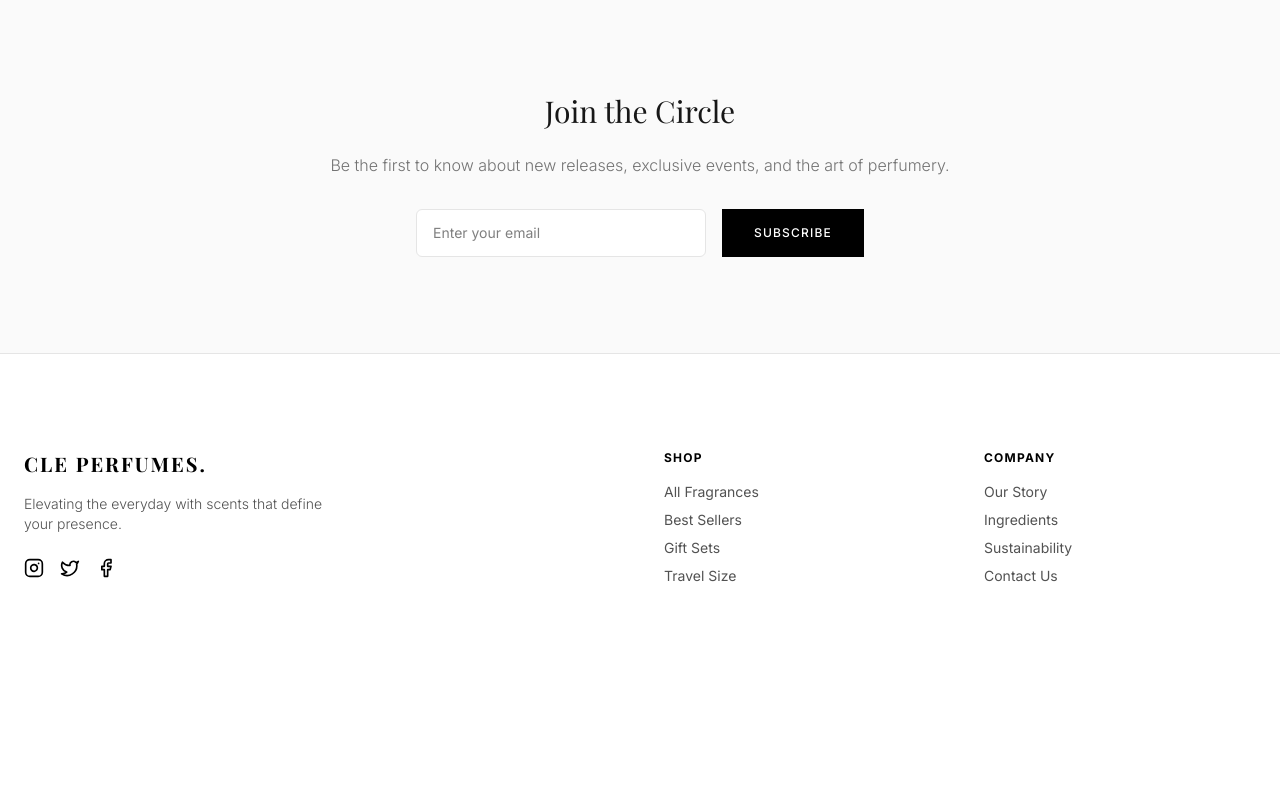
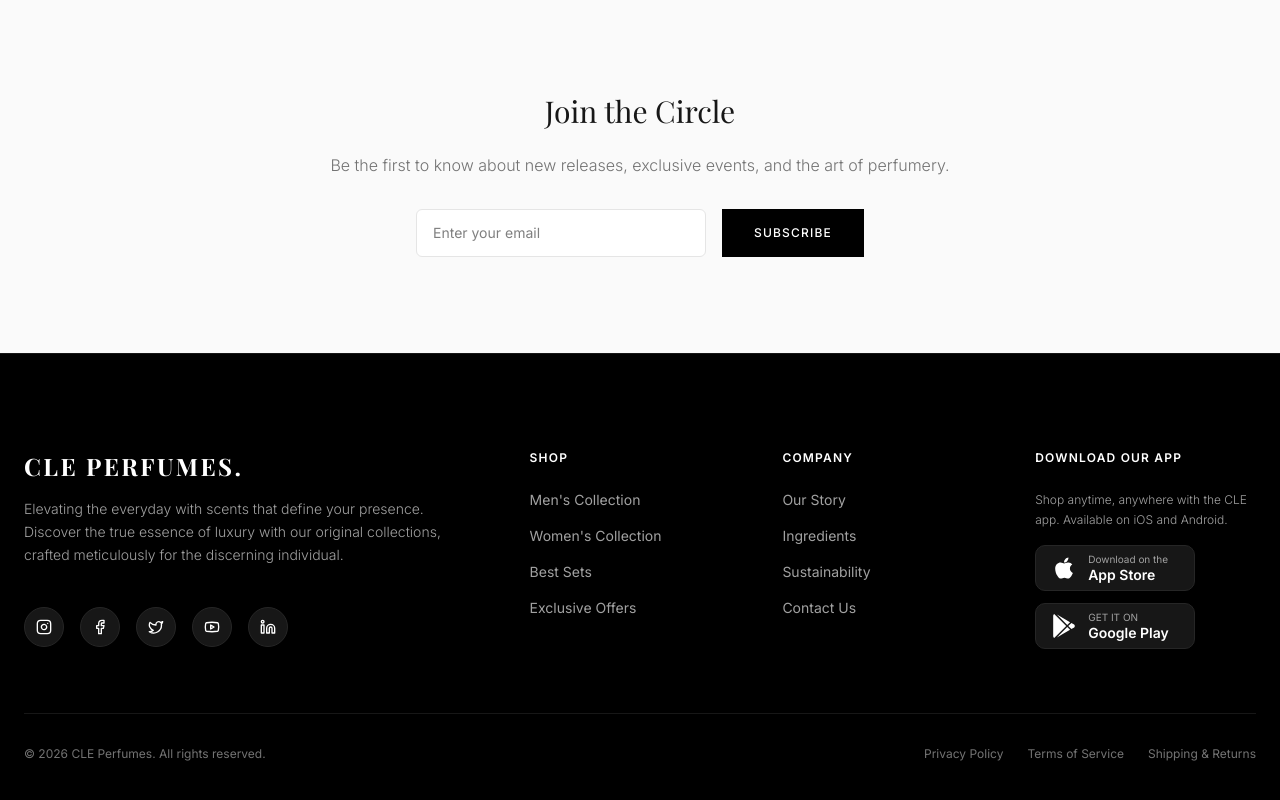
Before and after one commit to pvsameerpvs/clt-perfume-frontend, a Next.js app: page / in a window 1280 px wide. Shown: the part 4700-5500 px from the top of the page. Before the commit the page ends 5382 px from the top, so only its background shows below. Built offline with nearby package versions, Linux system fonts and the light colour scheme; a web font is replaced by a local one.

Commit message:
fix : ui currct

```diff
--- a/src/components/brand-story.tsx
+++ b/src/components/brand-story.tsx
@@ -7,7 +7,7 @@
     <section className="py-24 bg-neutral-900 text-white overflow-hidden">
       <div className="container mx-auto px-4 md:px-6 relative">
         <div className="grid grid-cols-1 md:grid-cols-2 gap-16 items-center">
-          <div className="relative aspect-[3/4] md:aspect-square w-full">
+          <div className="relative aspect-[3/4] md:aspect-square w-full rounded-2xl overflow-hidden">
             <Image
               src="/Philosophy.png"
               alt="Perfume bottle on dark stone"
--- a/src/components/footer.tsx
+++ b/src/components/footer.tsx
@@ -1,54 +1,102 @@
-
-import { Facebook, Instagram, Twitter } from "lucide-react"
+import { Facebook, Instagram, Twitter, Youtube, Linkedin } from "lucide-react"
+import Link from "next/link"
 
 export function Footer() {
   return (
-    <footer className="bg-white border-t border-neutral-200">
-      <div className="container mx-auto px-4 md:px-6 py-12 md:py-24">
-        <div className="grid grid-cols-1 md:grid-cols-4 gap-12 text-sm text-neutral-600">
-          <div className="space-y-4 col-span-1 md:col-span-2">
-            <h3 className="text-xl font-bold font-serif tracking-widest text-black mb-4">CLE PERFUMES.</h3>
-            <p className="max-w-xs font-light">
-              Elevating the everyday with scents that define your presence.
+    <footer className="bg-black text-white border-t border-neutral-900">
+      <div className="container mx-auto px-4 md:px-6 py-16 md:py-24">
+        <div className="grid grid-cols-1 md:grid-cols-2 lg:grid-cols-5 gap-12 lg:gap-8 text-sm text-neutral-400">
+
+          {/* Brand Info */}
+          <div className="space-y-6 col-span-1 lg:col-span-2">
+            <h3 className="text-2xl font-bold font-serif tracking-widest text-white mb-4">CLE PERFUMES.</h3>
+            <p className="max-w-md font-light leading-relaxed">
+              Elevating the everyday with scents that define your presence. Discover the true essence of luxury with our original collections, crafted meticulously for the discerning individual.
             </p>
-            <div className="flex gap-4 mt-6">
-              <a href="#" className="text-black hover:text-neutral-500 transition-colors">
-                <Instagram className="h-5 w-5" />
+
+            {/* Social Media */}
+            <div className="flex gap-4 pt-4">
+              <a href="#" className="w-10 h-10 rounded-full bg-neutral-900 border border-neutral-800 flex items-center justify-center text-white hover:bg-white hover:text-black transition-all">
+                <Instagram className="h-4 w-4" />
                 <span className="sr-only">Instagram</span>
               </a>
-              <a href="#" className="text-black hover:text-neutral-500 transition-colors">
-                <Twitter className="h-5 w-5" />
+              <a href="#" className="w-10 h-10 rounded-full bg-neutral-900 border border-neutral-800 flex items-center justify-center text-white hover:bg-white hover:text-black transition-all">
+                <Facebook className="h-4 w-4" />
+                <span className="sr-only">Facebook</span>
+              </a>
+              <a href="#" className="w-10 h-10 rounded-full bg-neutral-900 border border-neutral-800 flex items-center justify-center text-white hover:bg-white hover:text-black transition-all">
+                <Twitter className="h-4 w-4" />
                 <span className="sr-only">Twitter</span>
               </a>
-              <a href="#" className="text-black hover:text-neutral-500 transition-colors">
-                <Facebook className="h-5 w-5" />
-                <span className="sr-only">Facebook</span>
+              <a href="#" className="w-10 h-10 rounded-full bg-neutral-900 border border-neutral-800 flex items-center justify-center text-white hover:bg-white hover:text-black transition-all">
+                <Youtube className="h-4 w-4" />
+                <span className="sr-only">YouTube</span>
+              </a>
+              <a href="#" className="w-10 h-10 rounded-full bg-neutral-900 border border-neutral-800 flex items-center justify-center text-white hover:bg-white hover:text-black transition-all">
+                <Linkedin className="h-4 w-4" />
+                <span className="sr-only">LinkedIn</span>
               </a>
             </div>
           </div>
 
-          <div className="space-y-4">
-            <h4 className="font-bold text-black uppercase tracking-widest text-xs mb-4">Shop</h4>
-            <ul className="space-y-2">
-              <li><a href="#" className="hover:text-black transition-colors">All Fragrances</a></li>
-              <li><a href="#" className="hover:text-black transition-colors">Best Sellers</a></li>
-              <li><a href="#" className="hover:text-black transition-colors">Gift Sets</a></li>
-              <li><a href="#" className="hover:text-black transition-colors">Travel Size</a></li>
+          {/* Shop */}
+          <div className="space-y-6">
+            <h4 className="font-semibold text-white uppercase tracking-widest text-xs">Shop</h4>
+            <ul className="space-y-4">
+              <li><Link href="/collections/mens" className="hover:text-white transition-colors">Men's Collection</Link></li>
+              <li><Link href="/collections/womens" className="hover:text-white transition-colors">Women's Collection</Link></li>
+              <li><Link href="/collections/deals" className="hover:text-white transition-colors">Best Sets</Link></li>
+              <li><Link href="/offers" className="hover:text-white transition-colors">Exclusive Offers</Link></li>
             </ul>
           </div>
 
-          <div className="space-y-4">
-            <h4 className="font-bold text-black uppercase tracking-widest text-xs mb-4">Company</h4>
-            <ul className="space-y-2">
-              <li><a href="#" className="hover:text-black transition-colors">Our Story</a></li>
-              <li><a href="#" className="hover:text-black transition-colors">Ingredients</a></li>
-              <li><a href="#" className="hover:text-black transition-colors">Sustainability</a></li>
-              <li><a href="#" className="hover:text-black transition-colors">Contact Us</a></li>
+          {/* Company */}
+          <div className="space-y-6">
+            <h4 className="font-semibold text-white uppercase tracking-widest text-xs">Company</h4>
+            <ul className="space-y-4">
+              <li><Link href="#" className="hover:text-white transition-colors">Our Story</Link></li>
+              <li><Link href="#" className="hover:text-white transition-colors">Ingredients</Link></li>
+              <li><Link href="#" className="hover:text-white transition-colors">Sustainability</Link></li>
+              <li><Link href="#" className="hover:text-white transition-colors">Contact Us</Link></li>
             </ul>
+          </div>
+
+          {/* Apps */}
+          <div className="space-y-6">
+            <h4 className="font-semibold text-white uppercase tracking-widest text-xs">Download Our App</h4>
+            <p className="text-xs font-light leading-relaxed mb-4">Shop anytime, anywhere with the CLE app. Available on iOS and Android.</p>
+            <div className="flex flex-col gap-3">
+              <a href="#" className="inline-block hover:scale-105 transition-transform origin-left">
+                <div className="flex items-center gap-3 bg-neutral-900 border border-neutral-800 rounded-lg px-4 py-2 w-[160px] shadow-sm">
+                  <svg viewBox="0 0 384 512" className="w-6 h-6 fill-white"><path d="M318.7 268.7c-.2-36.7 16.4-64.4 50-84.8-18.8-26.9-47.2-41.7-84.7-44.6-35.5-2.8-74.3 20.7-88.5 20.7-15 0-49.4-19.7-76.4-19.7C63.3 141.2 4 184.8 4 273.5q0 39.3 14.4 81.2c12.8 36.7 59 126.7 107.2 125.2 25.2-.6 43-17.9 75.8-17.9 31.8 0 48.3 17.9 76.4 17.9 48.6-.7 90.4-82.5 102.6-119.3-65.2-30.7-61.7-90-61.7-91.9zm-56.6-164.2c27.3-32.4 24.8-61.9 24-72.5-24.1 1.4-52 16.4-67.9 34.9-17.5 19.8-27.8 44.3-25.6 71.9 26.1 2 49.9-11.4 69.5-34.3z"/></svg>
+                  <div className="flex flex-col">
+                    <span className="text-[10px] leading-none text-neutral-400">Download on the</span>
+                    <span className="text-sm font-semibold leading-none text-white mt-1">App Store</span>
+                  </div>
+                </div>
+              </a>
+              <a href="#" className="inline-block hover:scale-105 transition-transform origin-left">
+                <div className="flex items-center gap-3 bg-neutral-900 border border-neutral-800 rounded-lg px-4 py-2 w-[160px] shadow-sm">
+                  <svg viewBox="0 0 512 512" className="w-6 h-6 fill-white"><path d="M325.3 234.3L104.6 13l280.8 161.2-60.1 60.1zM47 0C34 6.8 25.3 19.2 25.3 35.3v441.3c0 16.1 8.7 28.5 21.7 35.3l256.6-256L47 0zm425.2 225.6l-58.9-34.1-65.7 64.5 65.7 64.5 60.1-34.1c18-14.3 18-46.5-1.2-60.8zM104.6 499l280.8-161.2-60.1-60.1L104.6 499z"/></svg>
+                  <div className="flex flex-col">
+                    <span className="text-[10px] leading-none text-neutral-400">GET IT ON</span>
+                    <span className="text-sm font-semibold leading-none text-white mt-1">Google Play</span>
+                  </div>
+                </div>
+              </a>
+            </div>
           </div>
         </div>
 
-
+        {/* Bottom Bar */}
+        <div className="border-t border-neutral-900 mt-16 pt-8 flex flex-col md:flex-row items-center justify-between gap-4 text-xs text-neutral-500">
+          <p>&copy; {new Date().getFullYear()} CLE Perfumes. All rights reserved.</p>
+          <div className="flex gap-6">
+            <a href="#" className="hover:text-white transition-colors">Privacy Policy</a>
+            <a href="#" className="hover:text-white transition-colors">Terms of Service</a>
+            <a href="#" className="hover:text-white transition-colors">Shipping & Returns</a>
+          </div>
+        </div>
       </div>
     </footer>
   )
```
